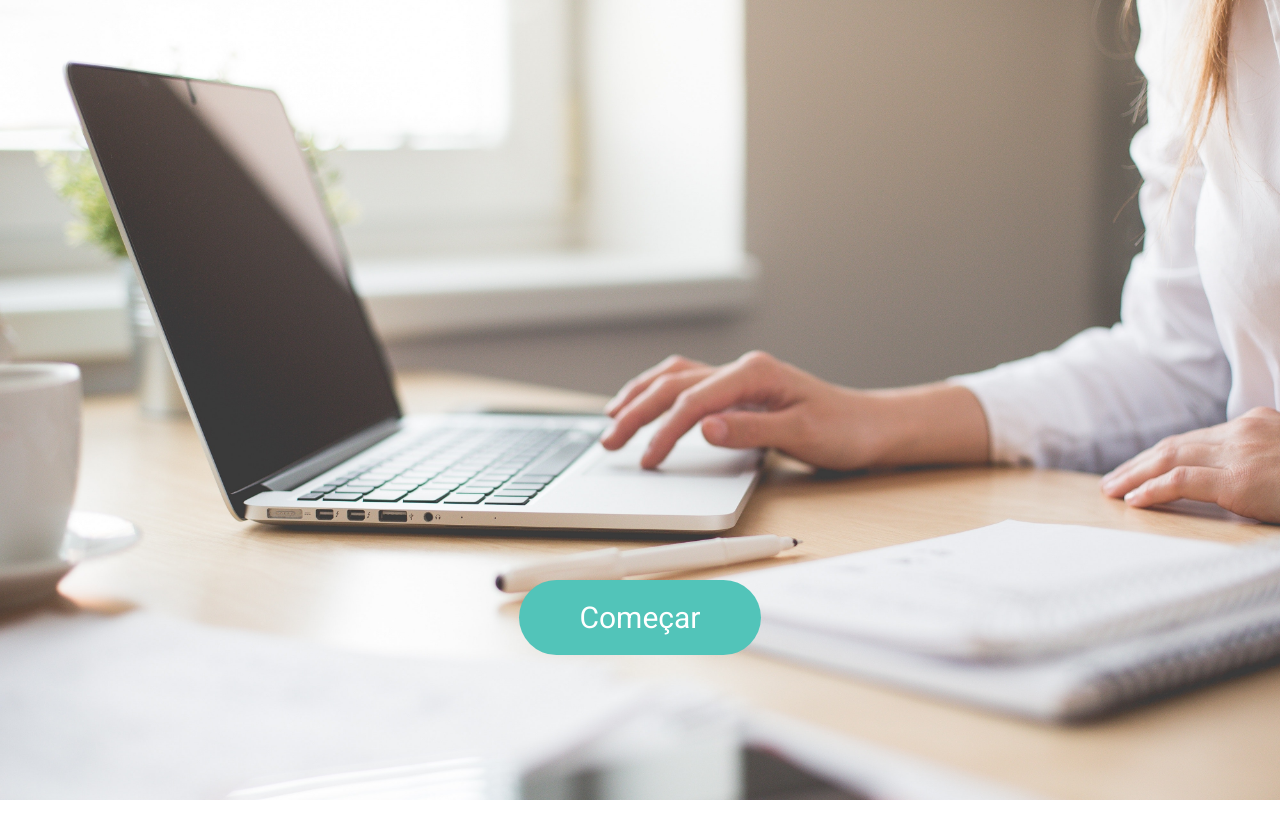
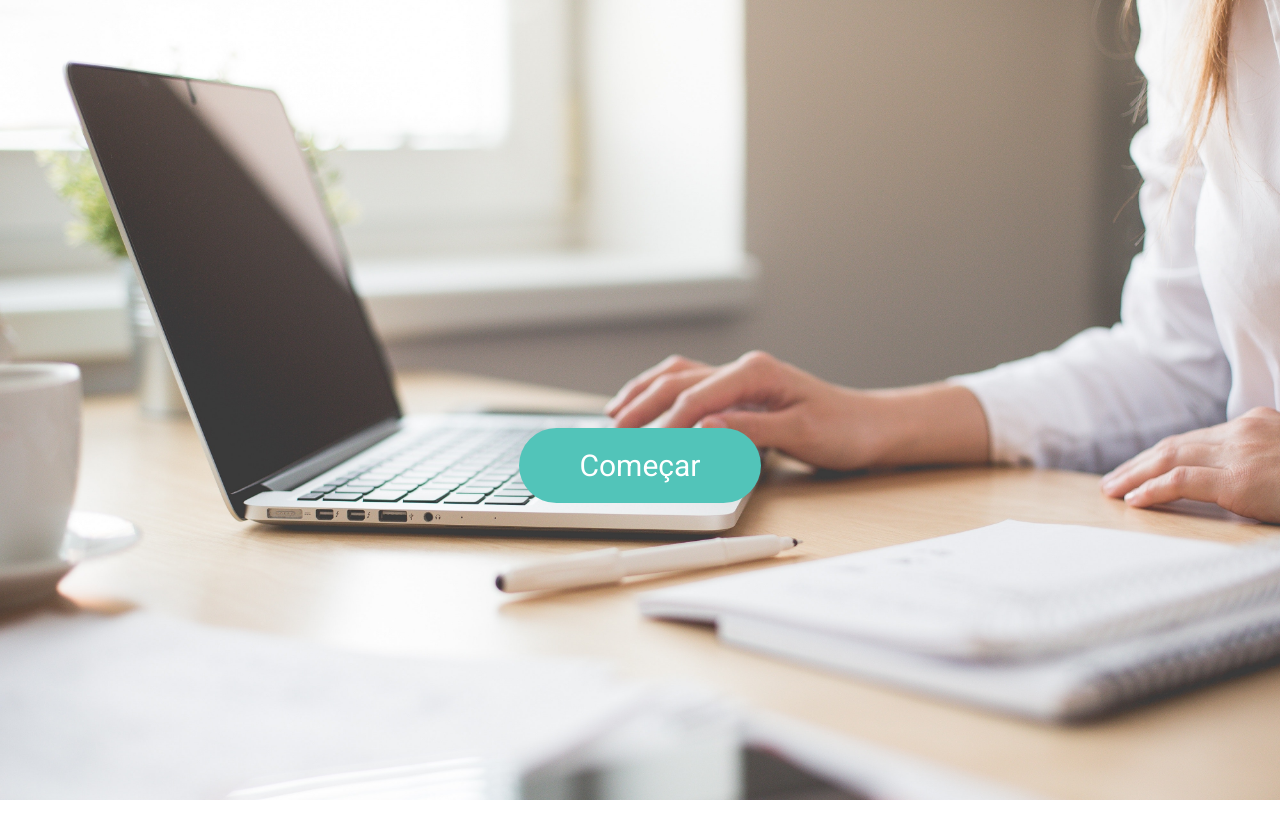
Before and after one commit to kaiquesacchi/TeamUp, a React (Create React App) app in the folder frontend/: page / in a window 1280 px wide. Shown: the top 838 px of the page. After the commit the page ends 800 px from the top, so only its background shows below. Built offline with nearby package versions, Linux system fonts and the light colour scheme.

Commit message:
correções para o botão de home

```diff
--- a/frontend/src/App.css
+++ b/frontend/src/App.css
@@ -132,9 +132,9 @@
 }
 
 .center {
-    margin: auto;
+	margin: auto;
     width: 30%;
-    /*border: 3px solid green;*/
-    padding: 600px 0;
+    height: 100%;
     text-align: center;
+    padding: 35% 0 0 0;
 }
```
Also changed, not shown: 1 other file (tests, documents, lock files or other folders).
